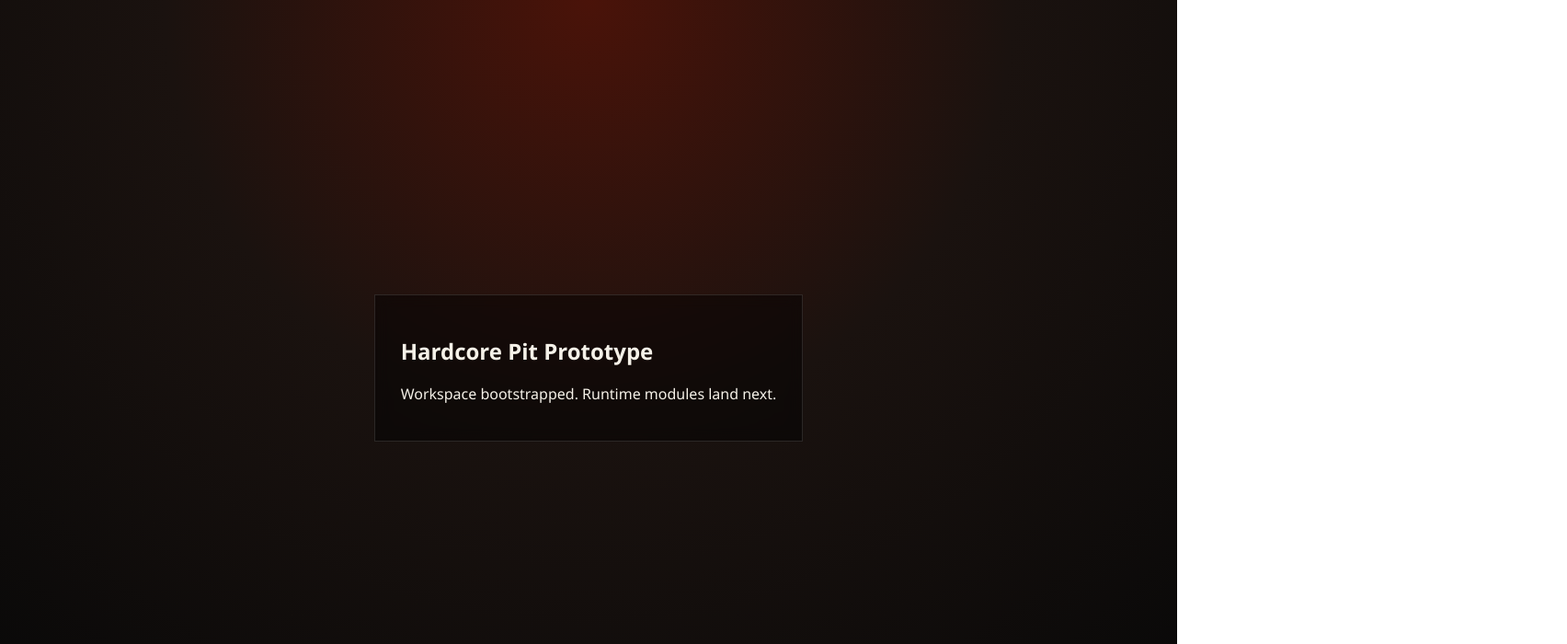
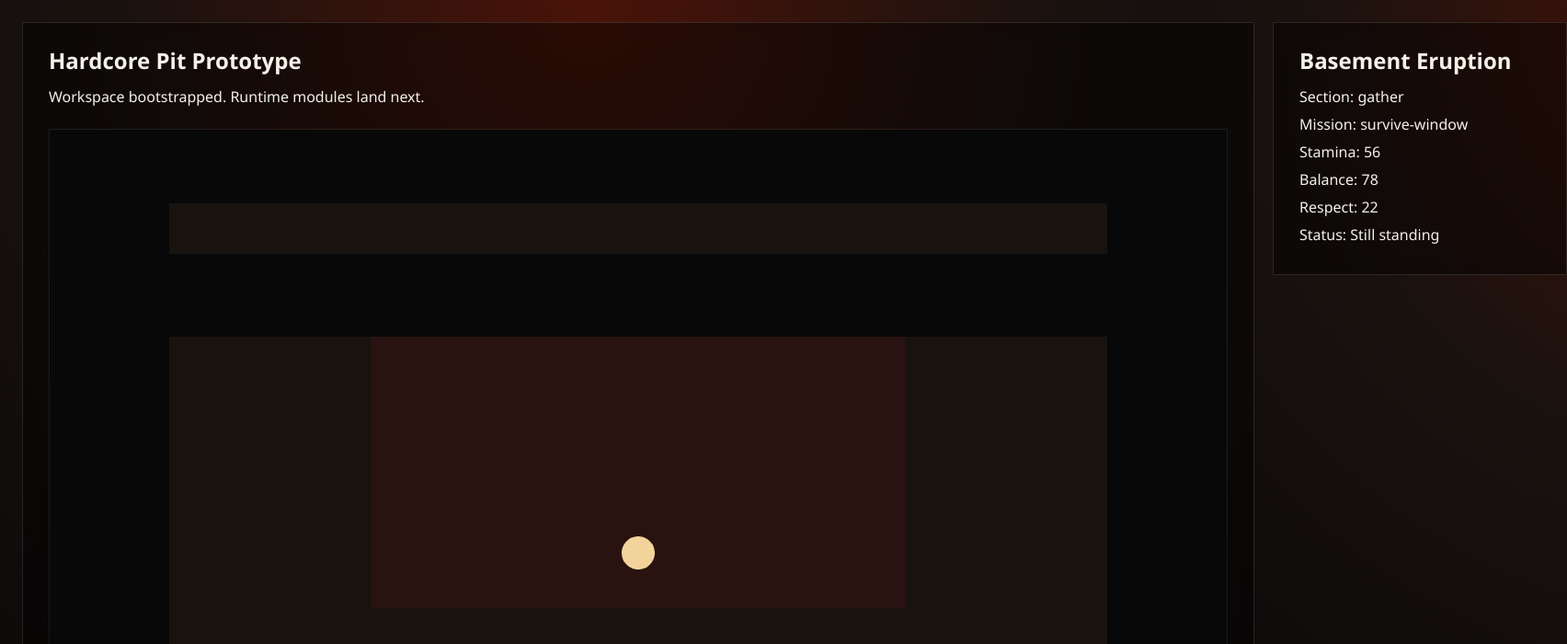
Before and after one commit to soyooAiTools/getTicket, a React (Vite) app in the folder apps/pit-game/: page / in a window 1280 px wide. Shown: the top 700 px of the page at 92% size, 1704 px wide, since content can reach past the window. Built offline with nearby package versions, Linux system fonts and the light colour scheme.

Commit message:
feat: render pit game vertical slice shell

```diff
--- a/apps/pit-game/src/App.tsx
+++ b/apps/pit-game/src/App.tsx
@@ -1,10 +1,55 @@
+import { useEffect, useRef, useState } from 'react';
+
+import { GameHud } from './components/GameHud';
+import { authoredSongProfile } from './game/fixtures/authored-song-profile';
+import { createRuntimeController } from './game/runtime/runtime-controller';
+
 export function App() {
+  const mountRef = useRef<HTMLDivElement | null>(null);
+  const controllerRef = useRef<ReturnType<typeof createRuntimeController> | null>(null);
+
+  if (!controllerRef.current) {
+    controllerRef.current = createRuntimeController(authoredSongProfile);
+  }
+
+  const controller = controllerRef.current;
+  const [session, setSession] = useState(() => controller.getSnapshot());
+
+  useEffect(() => controller.subscribe(setSession), [controller]);
+
+  useEffect(() => {
+    if (!mountRef.current) {
+      return;
+    }
+
+    let active = true;
+    let cleanup: (() => void) | undefined;
+
+    void import('./game/runtime/create-pit-game').then(({ createPitGame }) => {
+      if (!active || !mountRef.current) {
+        return;
+      }
+
+      const game = createPitGame(mountRef.current, controller);
+      cleanup = () => game.destroy(true);
+    });
+
+    return () => {
+      active = false;
+      cleanup?.();
+    };
+  }, [controller]);
+
   return (
-    <main className='app-shell'>
-      <section className='panel'>
-        <h1>Hardcore Pit Prototype</h1>
-        <p>Workspace bootstrapped. Runtime modules land next.</p>
+    <main className='runtime-shell'>
+      <section className='panel stage-panel'>
+        <header className='stage-copy'>
+          <h1>Hardcore Pit Prototype</h1>
+          <p>Workspace bootstrapped. Runtime modules land next.</p>
+        </header>
+        <div ref={mountRef} className='game-mount' />
       </section>
+      <GameHud session={session} />
     </main>
   );
 }
--- /dev/null
+++ b/apps/pit-game/src/components/GameHud.tsx
@@ -0,0 +1,19 @@
+import type { GameSession } from '../game/runtime/game-session';
+
+interface GameHudProps {
+  session: GameSession;
+}
+
+export function GameHud({ session }: GameHudProps) {
+  return (
+    <aside className='hud panel'>
+      <h2>{session.profile.title}</h2>
+      <p>Section: {session.frame.section}</p>
+      <p>Mission: {session.currentMission}</p>
+      <p>Stamina: {session.player.stamina.toFixed(0)}</p>
+      <p>Balance: {session.player.balance.toFixed(0)}</p>
+      <p>Respect: {session.player.respect.toFixed(0)}</p>
+      <p>Status: {session.failed ? 'Removed from pit' : 'Still standing'}</p>
+    </aside>
+  );
+}
--- /dev/null
+++ b/apps/pit-game/src/game/runtime/create-pit-game.ts
@@ -0,0 +1,15 @@
+import Phaser from 'phaser';
+
+import { buildPitScene } from './pit-scene';
+import type { RuntimeController } from './runtime-controller';
+
+export function createPitGame(container: HTMLElement, controller: RuntimeController) {
+  return new Phaser.Game({
+    type: Phaser.AUTO,
+    parent: container,
+    width: 1280,
+    height: 720,
+    backgroundColor: '#080808',
+    scene: [buildPitScene(controller)],
+  });
+}
--- /dev/null
+++ b/apps/pit-game/src/game/runtime/pit-scene.ts
@@ -0,0 +1,43 @@
+import Phaser from 'phaser';
+
+import type { PlayerAction } from '../domain/player-state';
+import type { RuntimeController } from './runtime-controller';
+
+export function buildPitScene(controller: RuntimeController) {
+  return class PitScene extends Phaser.Scene {
+    private player!: Phaser.GameObjects.Arc;
+    private lastInput: PlayerAction = 'idle';
+
+    create() {
+      this.add.rectangle(640, 360, 1_020, 560, 0x1b1411, 0.9);
+      this.add.rectangle(640, 360, 580, 320, 0x3d1411, 0.45);
+      this.add.rectangle(640, 180, 1_020, 90, 0x080808, 1);
+      this.player = this.add.circle(420, 460, 18, 0xf2d39a);
+
+      this.input.keyboard?.on('keydown-A', () => {
+        this.lastInput = 'slip';
+      });
+      this.input.keyboard?.on('keydown-S', () => {
+        this.lastInput = 'two-step';
+      });
+      this.input.keyboard?.on('keydown-D', () => {
+        this.lastInput = 'shove';
+      });
+      this.input.keyboard?.on('keydown-F', () => {
+        this.lastInput = 'brace';
+      });
+      this.input.keyboard?.on('keydown-E', () => {
+        this.lastInput = 'lift';
+      });
+    }
+
+    update(_time: number, delta: number) {
+      controller.step({ action: this.lastInput, targetZone: 'center' }, delta);
+      this.lastInput = 'idle';
+
+      const snapshot = controller.getSnapshot();
+      this.player.x = snapshot.player.zone === 'edge' ? 320 : snapshot.player.zone === 'side' ? 900 : 640;
+      this.player.y = snapshot.player.status === 'down' ? 510 : 460;
+    }
+  };
+}
--- /dev/null
+++ b/apps/pit-game/src/game/runtime/runtime-controller.ts
@@ -0,0 +1,37 @@
+import type { PlayerInput } from '../domain/player-state';
+import type { SongProfile } from '../domain/song-profile';
+import { createGameSession, stepGameSession, type GameSession } from './game-session';
+
+export interface RuntimeController {
+  subscribe(listener: (session: GameSession) => void): () => void;
+  getSnapshot(): GameSession;
+  step(input: PlayerInput, dtMs: number): void;
+  reset(profile: SongProfile): void;
+}
+
+export function createRuntimeController(profile: SongProfile, elapsedMs = 0): RuntimeController {
+  let snapshot = createGameSession(profile, elapsedMs);
+  const listeners = new Set<(session: GameSession) => void>();
+
+  function publish() {
+    listeners.forEach((listener) => listener(snapshot));
+  }
+
+  return {
+    subscribe(listener) {
+      listeners.add(listener);
+      return () => listeners.delete(listener);
+    },
+    getSnapshot() {
+      return snapshot;
+    },
+    step(input, dtMs) {
+      snapshot = stepGameSession(snapshot, input, dtMs);
+      publish();
+    },
+    reset(nextProfile) {
+      snapshot = createGameSession(nextProfile);
+      publish();
+    },
+  };
+}
--- a/apps/pit-game/src/styles.css
+++ b/apps/pit-game/src/styles.css
@@ -15,9 +15,42 @@ body {
   place-items: center;
 }
 
+.runtime-shell {
+  min-height: 100vh;
+  display: grid;
+  grid-template-columns: 1fr 320px;
+  gap: 20px;
+  padding: 24px;
+  box-sizing: border-box;
+}
+
 .panel {
   padding: 24px 28px;
   border: 1px solid rgba(255, 255, 255, 0.12);
   background: rgba(0, 0, 0, 0.42);
   backdrop-filter: blur(8px);
 }
+
+.stage-panel {
+  display: grid;
+  gap: 16px;
+}
+
+.game-mount {
+  min-height: 720px;
+  border: 1px solid rgba(255, 255, 255, 0.08);
+}
+
+.stage-copy h1,
+.hud h2 {
+  margin: 0 0 12px;
+}
+
+.stage-copy p,
+.hud p {
+  margin: 0 0 8px;
+}
+
+.hud {
+  align-self: start;
+}
```
Also changed, not shown: 1 other file (tests, documents, lock files or other folders).
